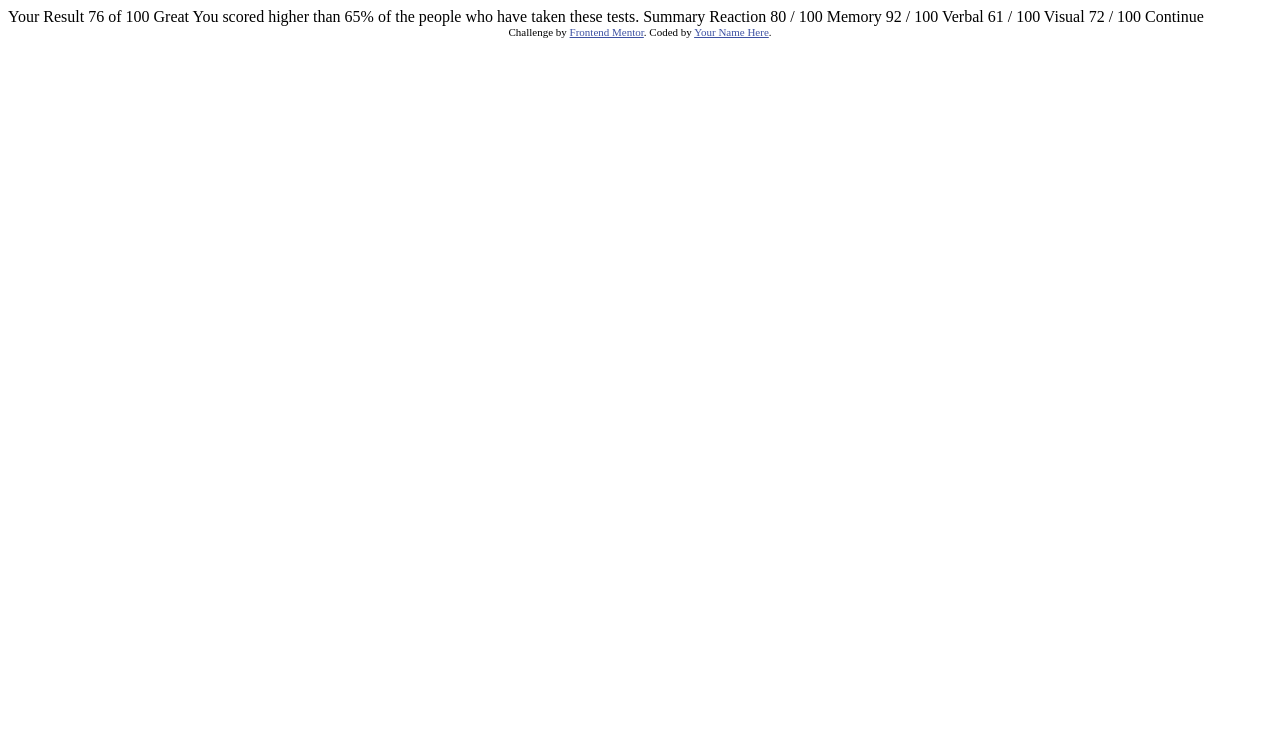
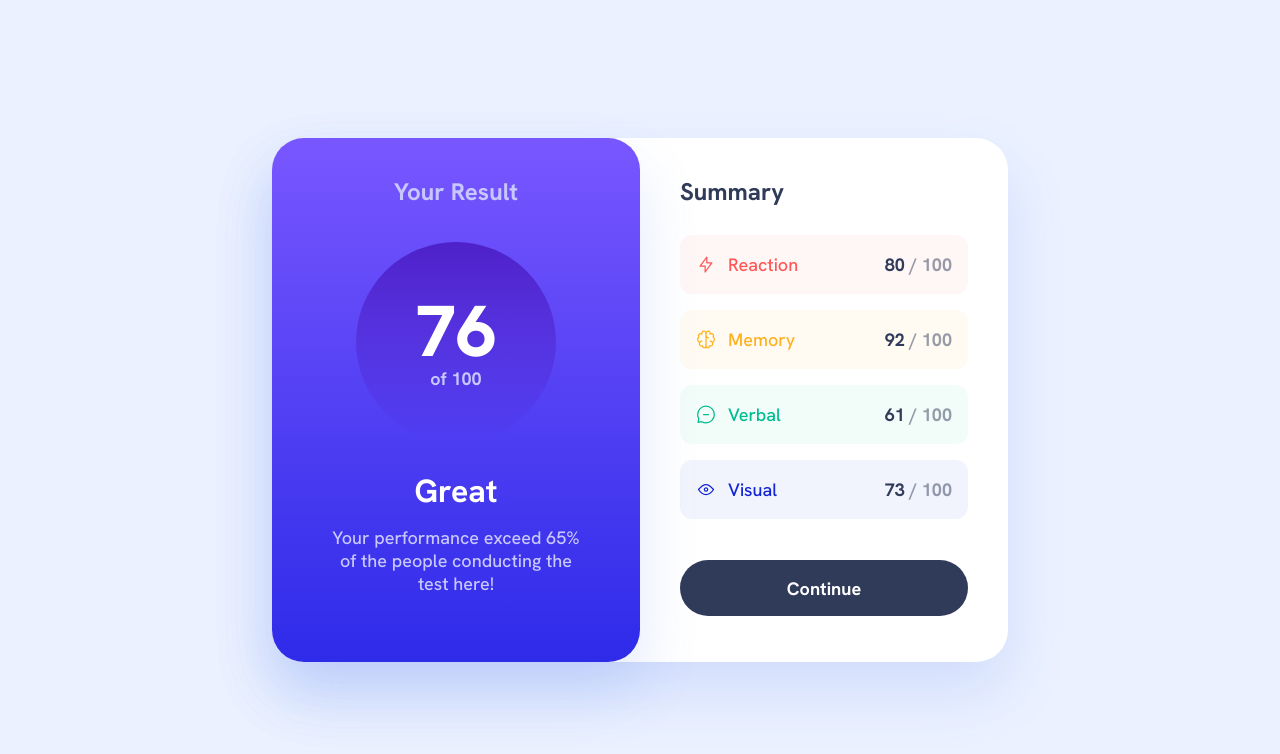
Before and after one commit to vmtngan/results-summary-component, a plain HTML site: page index.html in a window 1280 px wide. Drawn offline with Linux system fonts and the light colour scheme.

Commit message:
add solution

```diff
--- a/index.html
+++ b/index.html
@@ -1,47 +1,72 @@
 <!DOCTYPE html>
 <html lang="en">
-<head>
-  <meta charset="UTF-8">
-  <meta name="viewport" content="width=device-width, initial-scale=1.0"> <!-- displays site properly based on user's device -->
+  <head>
+    <meta charset="UTF-8" />
+    <meta name="viewport" content="width=device-width, initial-scale=1.0" />
+    <!-- displays site properly based on user's device -->
 
-  <link rel="icon" type="image/png" sizes="32x32" href="./assets/images/favicon-32x32.png">
+    <link
+      rel="icon"
+      type="image/png"
+      sizes="32x32"
+      href="./assets/images/favicon-32x32.png"
+    />
+    <link rel="stylesheet" href="styles.css" />
 
-  <title>Frontend Mentor | Results summary component</title>
+    <title>Frontend Mentor | Results summary component</title>
+  </head>
 
-  <!-- Feel free to remove these styles or customise in your own stylesheet 👍 -->
-  <style>
-    .attribution { font-size: 11px; text-align: center; }
-    .attribution a { color: hsl(228, 45%, 44%); }
-  </style>
-</head>
-<body>
+  <body>
+    <main>
+      <section class="result-section">
+        <h3 class="heading">Your Result</h3>
+        <div class="result-section__score">
+          <span>76</span>
+          <span>of 100</span>
+        </div>
+        <div class="result-section__rank">Great</div>
+        <p class="result-section__description">
+          Your performance exceed 65% of the people conducting the test here!
+        </p>
+      </section>
 
-  Your Result
-  76
-  of 100
+      <section class="summary-section">
+        <h3 class="heading">Summary</h3>
 
-  Great
-  You scored higher than 65% of the people who have taken these tests.
+        <div class="summary-section__item summary-section__item--reaction">
+          <div class="summary-section__name">
+            <img src="./assets/images/icon-reaction.svg" alt="" />
+            <span>Reaction</span>
+          </div>
+          <div class="summary-section__score">80<span>&nbsp/ 100</span></div>
+        </div>
 
-  Summary
+        <div class="summary-section__item summary-section__item--memory">
+          <div class="summary-section__name">
+            <img src="./assets/images/icon-memory.svg" alt="" />
+            <span>Memory</span>
+          </div>
+          <div class="summary-section__score">92<span>&nbsp/ 100</span></div>
+        </div>
 
-  Reaction
-  80 / 100
+        <div class="summary-section__item summary-section__item--verbal">
+          <div class="summary-section__name">
+            <img src="./assets/images/icon-verbal.svg" alt="" />
+            <span>Verbal</span>
+          </div>
+          <div class="summary-section__score">61<span>&nbsp/ 100</span></div>
+        </div>
 
-  Memory
-  92 / 100
+        <div class="summary-section__item summary-section__item--visual">
+          <div class="summary-section__name">
+            <img src="./assets/images/icon-visual.svg" alt="" />
+            <span>Visual</span>
+          </div>
+          <div class="summary-section__score">73<span>&nbsp/ 100</span></div>
+        </div>
 
-  Verbal
-  61 / 100
-
-  Visual
-  72 / 100
-
-  Continue
-
-  <div class="attribution">
-    Challenge by <a href="https://www.frontendmentor.io?ref=challenge" target="_blank">Frontend Mentor</a>.
-    Coded by <a href="#">Your Name Here</a>.
-  </div>
-</body>
+        <button class="btn">Continue</button>
+      </section>
+    </main>
+  </body>
 </html>
--- /dev/null
+++ b/styles.css
@@ -0,0 +1,252 @@
+:root {
+  --light-red: hsl(0, 100%, 67%);
+  --orangey-yellow: hsl(39, 100%, 56%);
+  --green-teal: hsl(166, 100%, 37%);
+  --cobalt-blue: hsl(234, 85%, 45%);
+  --light-slate-blue-background: hsl(252, 100%, 67%);
+  --light-royal-blue-background: hsl(241, 81%, 54%);
+  --violet-blue-circle: hsla(256, 72%, 46%, 1);
+  --persian-blue-circle: hsla(241, 72%, 46%, 0);
+  --white: hsl(0, 0%, 100%);
+  --pale-blue: hsl(221, 100%, 96%);
+  --light-lavender: hsl(241, 100%, 89%);
+  --dark-gray-blue: hsl(224, 30%, 27%);
+}
+
+@font-face {
+  font-family: "Hanken Grotesk";
+  src: url(./assets/fonts/HankenGrotesk-VariableFont_wght.ttf)
+    format("truetype-variations");
+}
+
+* {
+  margin: 0;
+  padding: 0;
+  box-sizing: border-box;
+}
+
+body {
+  width: 100vw;
+  font-family: "Hanken Grotesk", sans-serif;
+  font-size: 16px;
+  font-weight: 500;
+}
+
+@media screen and (min-width: 768px) {
+  body {
+    font-size: 18px;
+    background-color: var(--pale-blue);
+    height: 100vh;
+    display: flex;
+    align-items: center;
+    justify-content: center;
+  }
+
+  main {
+    width: 736px;
+    display: grid;
+    grid-template-columns: 1fr 1fr;
+    border-radius: 32px;
+    background-color: var(--white);
+    box-shadow: 0px 30px 60px rgba(60.93, 107.87, 235.88, 0.15);
+  }
+}
+
+button {
+  cursor: pointer;
+}
+
+.heading {
+  font-size: 18px;
+  font-weight: 700;
+}
+
+@media screen and (min-width: 768px) {
+  .heading {
+    font-size: 24px;
+  }
+}
+
+.btn {
+  font-family: "Hanken Grotesk", sans-serif;
+  font-size: 18px;
+  font-weight: 700;
+  width: 100%;
+  color: var(--white);
+  background-color: var(--dark-gray-blue);
+  border: 0;
+  border-radius: 128px;
+  padding-top: 17px;
+  padding-bottom: 16px;
+}
+
+.btn:hover {
+  background-image: linear-gradient(
+    var(--light-slate-blue-background),
+    var(--light-royal-blue-background)
+  );
+}
+
+.result-section {
+  background-image: linear-gradient(
+    var(--light-slate-blue-background),
+    var(--light-royal-blue-background)
+  );
+  color: var(--light-lavender);
+  box-shadow: 0px 30px 60px rgba(60.93, 107.87, 235.88, 0.15);
+  border-radius: 0 0 32px 32px;
+  display: flex;
+  flex-direction: column;
+  align-items: center;
+  text-align: center;
+  padding-top: 24px;
+  padding-bottom: 40px;
+}
+
+@media screen and (min-width: 768px) {
+  .result-section {
+    border-radius: 32px;
+    padding-top: 38px;
+    padding-bottom: 55px;
+  }
+}
+
+.result-section__score {
+  width: 140px;
+  height: 140px;
+  border-radius: 50%;
+  background-image: linear-gradient(
+    var(--violet-blue-circle),
+    var(--persian-blue-circle)
+  );
+  display: flex;
+  flex-direction: column;
+  justify-content: center;
+  margin-top: 24px;
+  margin-bottom: 24px;
+}
+
+.result-section__score > span:first-child {
+  color: var(--white);
+  font-size: 56px;
+  font-weight: 800;
+  line-height: 72px;
+}
+
+.result-section__score > span:last-child {
+  font-weight: 700;
+}
+
+@media screen and (min-width: 768px) {
+  .result-section__score {
+    width: 200px;
+    height: 200px;
+    margin-top: 35px;
+    margin-bottom: 28px;
+  }
+
+  .result-section__score > span:first-child {
+    font-size: 72px;
+  }
+}
+
+.result-section__rank {
+  color: var(--white);
+  font-size: 24px;
+  font-weight: 700;
+  margin-bottom: 8px;
+}
+
+@media screen and (min-width: 768px) {
+  .result-section__rank {
+    font-size: 32px;
+    margin-bottom: 14px;
+  }
+}
+
+.result-section__description {
+  width: 260px;
+}
+
+.summary-section {
+  color: var(--dark-gray-blue);
+  padding: 24px 30px 30px;
+}
+
+.summary-section .heading {
+  margin-bottom: 24px;
+}
+
+@media screen and (min-width: 768px) {
+  .summary-section {
+    padding: 38px 40px 46px;
+  }
+
+  .summary-section .heading {
+    margin-bottom: 28px;
+  }
+}
+
+.summary-section__item {
+  display: flex;
+  justify-content: space-between;
+  border-radius: 12px;
+  padding: 18px 16px;
+  margin-bottom: 16px;
+}
+
+.summary-section__item--reaction {
+  background-color: hsla(0, 100%, 67%, 0.05);
+}
+
+.summary-section__item--reaction div:first-child {
+  color: var(--light-red);
+}
+
+.summary-section__item--memory {
+  background-color: hsla(39, 100%, 56%, 0.05);
+}
+
+.summary-section__item--memory div:first-child {
+  color: var(--orangey-yellow);
+}
+
+.summary-section__item--verbal {
+  background-color: hsla(166, 100%, 37%, 0.05);
+}
+
+.summary-section__item--verbal div:first-child {
+  color: var(--green-teal);
+}
+
+.summary-section__item--visual {
+  background-color: hsla(234, 85%, 45%, 0.05);
+  margin-bottom: 24px;
+}
+
+@media screen and (min-width: 768px) {
+  .summary-section__item--visual {
+    margin-bottom: 41px;
+  }
+}
+
+.summary-section__item--visual div:first-child {
+  color: var(--cobalt-blue);
+}
+
+.summary-section__name {
+  display: flex;
+}
+
+.summary-section__name img {
+  margin-right: 12px;
+}
+
+.summary-section__score {
+  display: flex;
+  font-weight: 700;
+}
+
+.summary-section__score > span {
+  color: hsla(223, 30%, 27%, 0.5);
+}
```
